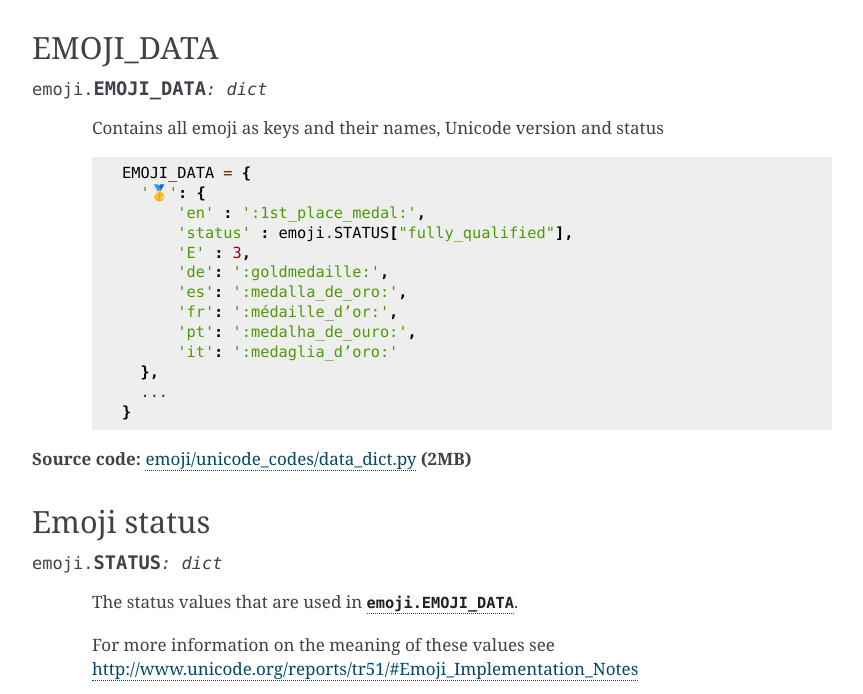
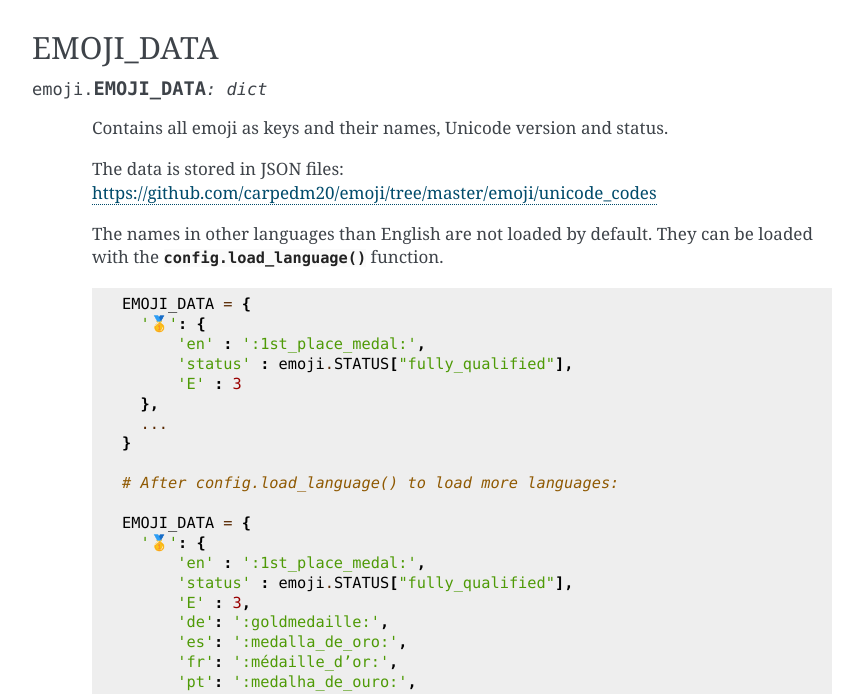
Before and after one commit to carpedm20/emoji, a Sphinx documentation site: the page built from docs/api.rst, in a window 1280 px wide and 900 px high, scrolled down 800 px, cut to the strip 144-838 px from the top of the window. Shown: the whole strip, without its empty margins (258-1121 px from the left). Built offline with Sphinx 7.4.7, drawn with Linux system fonts in a browser that asks for light colours.

Commit message:
Improve documentation

```diff
--- a/docs/api.rst
+++ b/docs/api.rst
@@ -63,9 +63,24 @@ EMOJI_DATA
    :type: dict
    :canonical: emoji.unicode_codes.data_dict.EMOJI_DATA
 
-     Contains all emoji as keys and their names, Unicode version and status
+     Contains all emoji as keys and their names, Unicode version and status.
+
+     The data is stored in JSON files: `<https://github.com/carpedm20/emoji/tree/master/emoji/unicode_codes>`_
+
+     The names in other languages than English are not loaded by default. They can be loaded with the :func:`config.load_language` function.
 
      .. code-block:: python
+
+       EMOJI_DATA = {
+         '🥇': {
+             'en' : ':1st_place_medal:',
+             'status' : emoji.STATUS["fully_qualified"],
+             'E' : 3
+         },
+         ...
+       }
+
+       # After config.load_language() to load more languages:
 
        EMOJI_DATA = {
          '🥇': {
@@ -81,7 +96,6 @@ EMOJI_DATA
          ...
        }
 
-**Source code:** `emoji/unicode_codes/data_dict.py <https://github.com/carpedm20/emoji/raw/master/emoji/unicode_codes/data_dict.py>`_ **(2MB)**
 
 Emoji status
 ------------
```
Also changed, not shown: docs/index.rst (+15 -0 lines), 1 other file.
